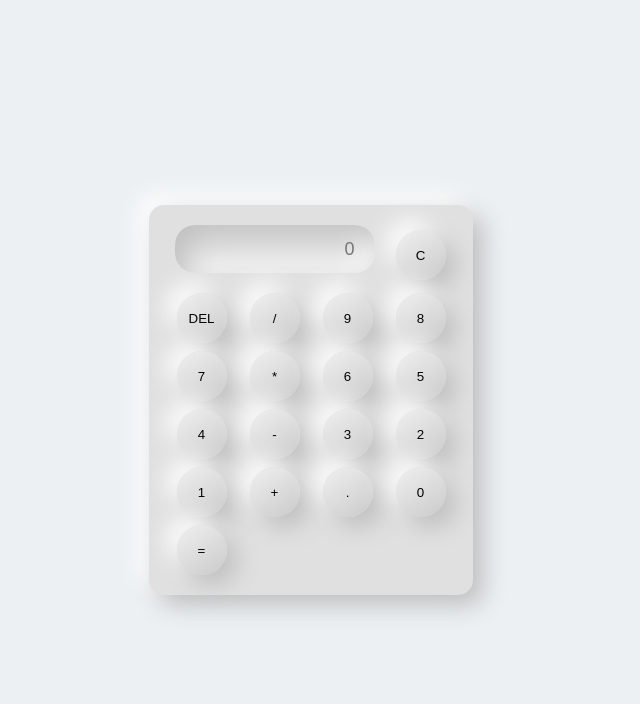
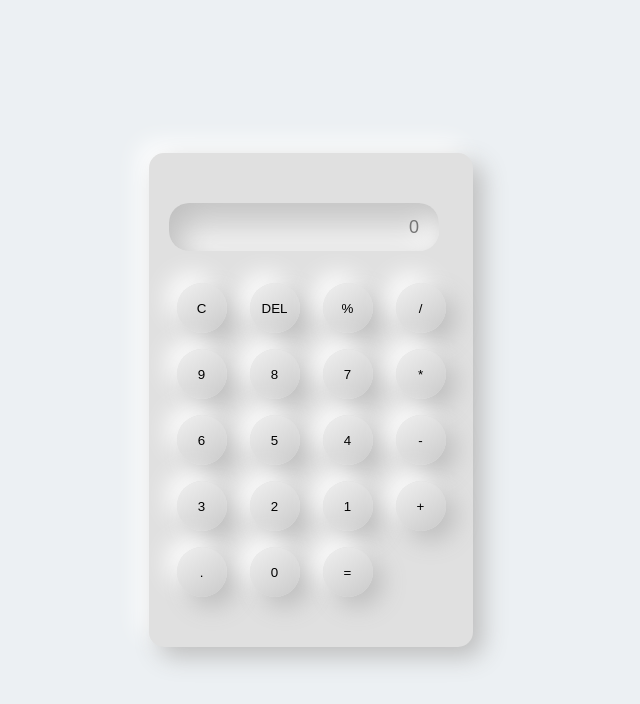
Before and after one commit to cyrusnderitu/Simple-Neomorphic-Calculator, a plain HTML site: page index.html in a window 1280 px wide. Shown: the whole page, without its empty margins (329-969 px from the left). Drawn offline with Linux system fonts and the light colour scheme.

Commit message:
new buttton in html(%) thus a plus in grid column and spacing in the gaps

```diff
--- a/index.html
+++ b/index.html
@@ -13,6 +13,7 @@
             <input type="text" id="num" class="num" placeholder="0">
             <button type="submit">C</button>
             <button type="submit">DEL</button>
+            <button type="submit">%</button>
             <button type="submit">/</button>
             <button type="submit">9</button>
             <button type="submit">8</button>
@@ -31,5 +32,6 @@
             <button type="submit">=</button>
         </div>
     </div>
+    <script src="./app.js"></script>
 </body>
 </html>
--- a/styles.css
+++ b/styles.css
@@ -14,25 +14,24 @@
 input{
     border-radius: 20px;
     text-align: end;
-    margin: auto;
     padding: 2rem;
     background: #e0e0e0;
     box-shadow: inset 10px 10px 30px #bebebe,
                 inset -10px -10px 30px #ffffff;
     height: 3rem;
-    width: 200px;
-    margin-bottom: .75rem;
+    width: 270px;
+    margin-bottom: 1rem;
     outline: none;
 }
 .num{
     border: none;
-    grid-column: span 3;
+    grid-column: span 4;
     padding: 2px;
     font-size: large;
     padding: 20px;
 }
 .calculator{
-    padding: 20px;
+    padding: 50px 20px;
     background: #e0e0e0;
     box-shadow:  10px 10px 25px #bebebe,
                  -10px -10px 25px #ffffff;
@@ -41,7 +40,8 @@ input{
 .grid{
     display: grid;
     grid-template-columns: repeat(4, 65px);
-    gap: .5rem;
+    column-gap: .5rem;
+    row-gap: 1rem;
 }
 button{
     margin: auto;
@@ -58,6 +58,13 @@ button{
     font-weight: 400;
 }
 button:focus{
+    animation: focus .4s all;
     box-shadow: inset 10px 10px 30px #bebebe,
-            inset -10px -10px 30px #ffffff;
+                inset -10px -10px 30px #ffffff;
 }
+@keyframes focus{
+    100%{
+        box-shadow:  10px 10px 25px #bebebe,
+        -10px -10px 25px #ffffff;
+    }
+}
```
